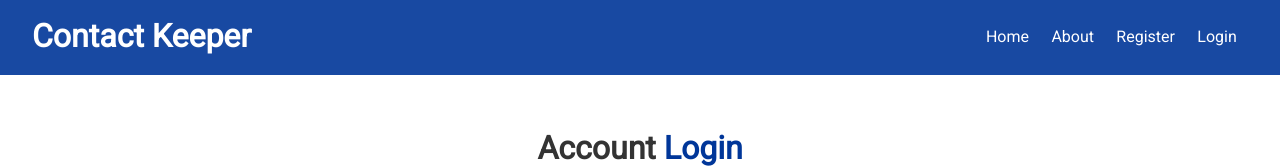
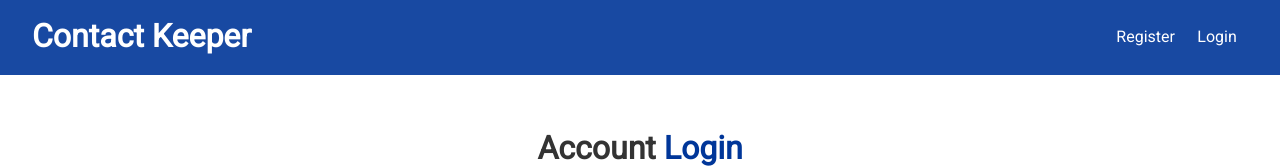
Before and after one commit to rushi444/Party-Planner, a React (Create React App) app in the folder client/: page /login in a window 1280 px wide. Shown: the top 168 px of the page. Built offline with nearby package versions, Linux system fonts and the light colour scheme.

Commit message:
Added private route :bug:

```diff
--- a/client/src/App.js
+++ b/client/src/App.js
@@ -7,6 +7,7 @@ import Register from './components/auth/Register';
 import Login from './components/auth/Login';
 import Alerts from './components/layout/Alerts';
 import setAuthToken from './utils/setAuthToken'
+import PrivateRoute from './components/routing/PrivateRoute'
 
 import './App.css';
 import ContactState from './context/contact/ContactState';
@@ -28,7 +29,7 @@ const App = () => {
               <div className='container'>
                 <Alerts />
                 <Switch>
-                  <Route exact path='/' component={Home} />
+                  <PrivateRoute exact path='/' component={Home} />
                   <Route exact path='/about' component={About} />
                   <Route exact path='/register' component={Register} />
                   <Route exact path='/login' component={Login} />
--- a/client/src/components/layout/Navbar.js
+++ b/client/src/components/layout/Navbar.js
@@ -1,18 +1,48 @@
-import React from 'react';
+import React, { useContext } from 'react';
 import PropTypes from 'prop-types';
 import { Link } from 'react-router-dom';
+import AuthContext from '../../context/auth/authContext';
 
 const Navbar = ({ title, icon }) => {
+  const authContext = useContext(AuthContext);
+
+  const { isAuthenticated, logout, user } = authContext;
+
+  const onLogout = () => {
+    logout();
+  }
+
+  const authLinks = (
+    <>
+      <li>Hello {user && user.name}</li>
+      <li>
+        <a onClick={onLogout} href='#!'>
+          <i className='fas fa-sign-out-alt'></i>
+          <span className='hide-sm'>Logout</span>
+        </a>
+      </li>
+    </>
+  );
+
+  const guestLinks = (
+    <>
+      <li>
+          <Link to='/register'>Register</Link>
+        </li>
+        <li>
+          <Link to='/login'>Login</Link>
+        </li>
+    </>
+  );
+
+
   return (
     <div className='navbar bg-primary'>
       <h1>
         <i classname={icon} /> {title}
       </h1>
       <ul>
-          <li><Link to='/'>Home</Link></li>
-          <li><Link to='/about'>About</Link></li>
-          <li><Link to='/register'>Register</Link></li>
-          <li><Link to='/login'>Login</Link></li>
+        {isAuthenticated ? authLinks : guestLinks}
       </ul>
     </div>
   );
--- /dev/null
+++ b/client/src/components/routing/PrivateRoute.js
@@ -0,0 +1,23 @@
+import React, { useContext } from 'react';
+import { Route, Redirect } from 'react-router-dom';
+import AuthContext from '../../context/auth/authContext';
+
+const PrivateRoute = ({ component: Component, ...rest }) => {
+  const authContext = useContext(AuthContext);
+  const { isAuthenticated, loading } = authContext;
+
+  return (
+    <Route
+      {...rest}
+      render={props =>
+        !isAuthenticated && !loading ? (
+          <Redirect to='/login' />
+        ) : (
+          <Component {...props} />
+        )
+      }
+    />
+  );
+};
+
+export default PrivateRoute;
--- a/client/src/context/auth/AuthState.js
+++ b/client/src/context/auth/AuthState.js
@@ -79,7 +79,7 @@ const AuthState = props => {
       });
     }
   };
-  const logout = () => console.log('logout');
+  const logout = () => dispatch({type: LOGOUT});
   const clearErrors = () => dispatch({ type: CLEAR_ERRORS });
 
   return (
--- a/client/src/context/auth/authReducer.js
+++ b/client/src/context/auth/authReducer.js
@@ -30,6 +30,7 @@ export default (state, action) => {
     case REGISTER_FAIL:
     case AUTH_ERROR:
     case LOGIN_FAIL:
+    case LOGOUT:
       localStorage.removeItem('token');
       return {
         ...state,
```
